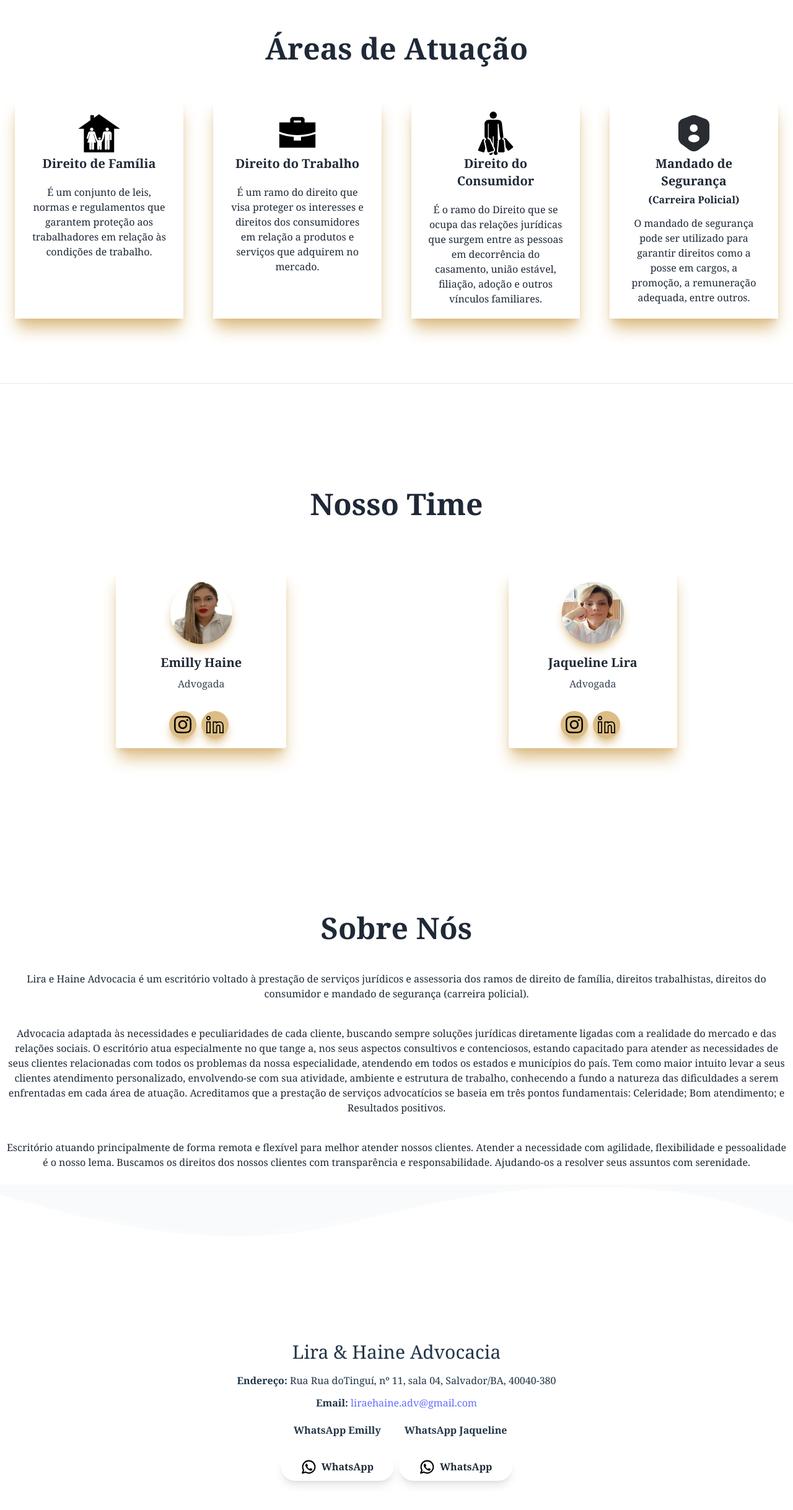
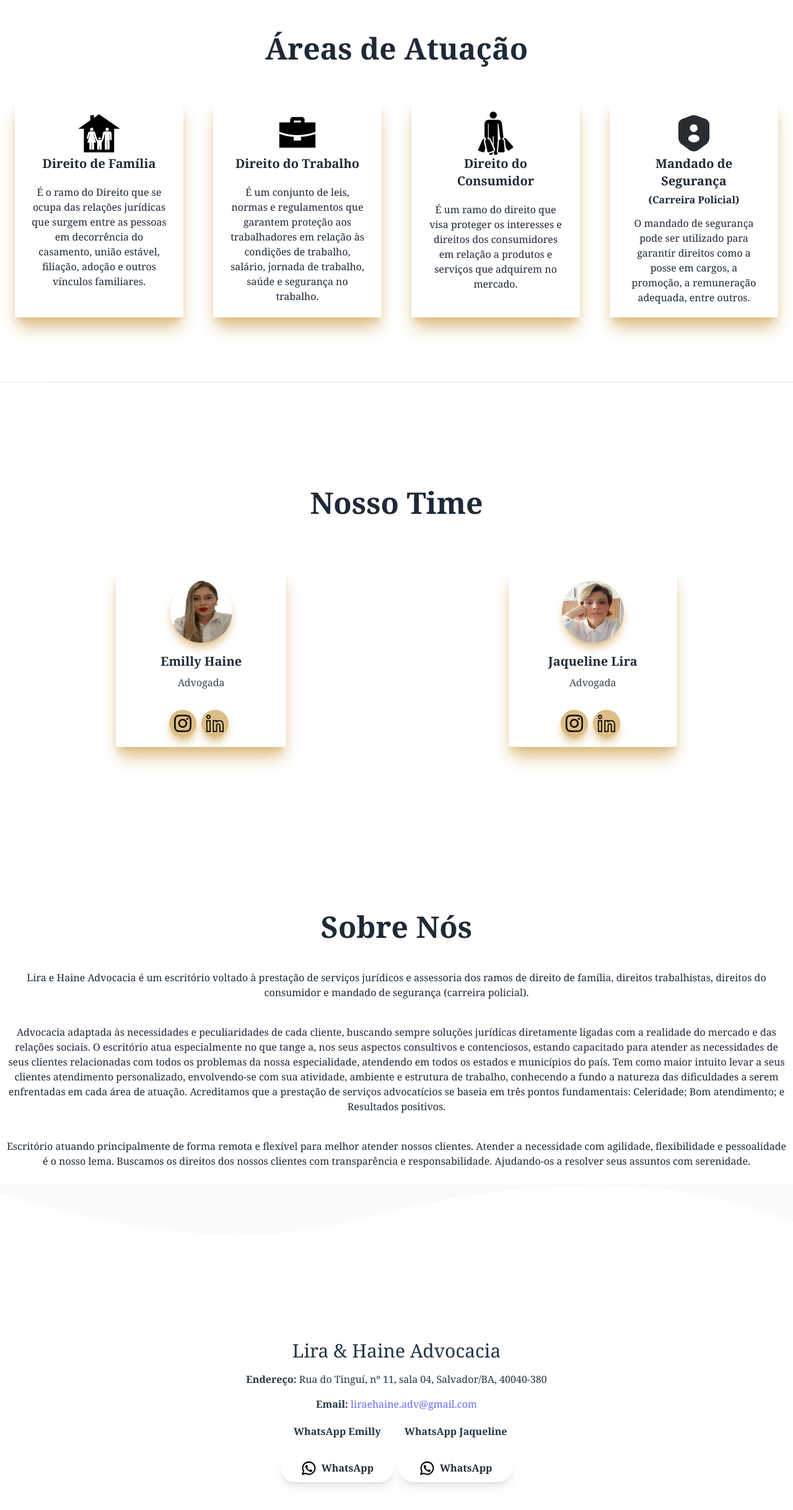
Before and after one commit to melo-gustavo/lira-haine-advocacia, a Vue app: page / in a window 1280 px wide. Shown: the part 698-3134 px from the top of the page at 62% size. Built offline with nearby package versions, Linux system fonts and the light colour scheme.

Commit message:
adjusts datails in layout

```diff
--- a/index.html
+++ b/index.html
@@ -2,9 +2,9 @@
 <html lang="en">
   <head>
     <meta charset="UTF-8" />
-    <link rel="icon" type="image/svg+xml" href="/vite.svg" />
+    <link rel="icon" type="image/svg+xml" href="/img/logo2.png" />
     <meta name="viewport" content="width=device-width, initial-scale=1.0" />
-    <title>Vite + Vue</title>
+    <title>Lira Haine Advocacia</title>
   </head>
   <body>
     <div id="app"></div>
--- a/src/components/Acting.vue
+++ b/src/components/Acting.vue
@@ -19,9 +19,9 @@
                         <div class="w-full font-bold text-xl text-gray-800 px-6">
                             Direito de Família
                         </div>
-                        <p class="text-gray-800 text-base px-6 mt-5">
-                            É um conjunto de leis, normas e regulamentos que garantem proteção aos trabalhadores em relação
-                            às condições de trabalho.
+                        <p class="text-gray-800 text-base px-6 mt-5 mb-5">
+                            É o ramo do Direito que se ocupa das relações jurídicas que surgem entre as pessoas em
+                            decorrência do casamento, união estável, filiação, adoção e outros vínculos familiares.
                         </p>
                     </a>
                 </div>
@@ -35,9 +35,9 @@
                         <div class="w-full font-bold text-xl text-gray-800 px-6">
                             Direito do Trabalho
                         </div>
-                        <p class="text-gray-800 text-base px-6 mt-5">
-                            É um ramo do direito que visa proteger os interesses e direitos dos consumidores em relação a
-                            produtos e serviços que adquirem no mercado.
+                        <p class="text-gray-800 text-base px-6 mt-5 mb-5">
+                            É um conjunto de leis, normas e regulamentos que garantem proteção aos trabalhadores em relação
+                            às condições de trabalho, salário, jornada de trabalho, saúde e segurança no trabalho.
                         </p>
                     </a>
                 </div>
@@ -52,8 +52,8 @@
                             Direito do Consumidor
                         </div>
                         <p class="text-gray-800 text-base px-6 mb-5 mt-5">
-                            É o ramo do Direito que se ocupa das relações jurídicas que surgem entre as pessoas em
-                            decorrência do casamento, união estável, filiação, adoção e outros vínculos familiares.
+                            É um ramo do direito que visa proteger os interesses e direitos dos consumidores em relação a
+                            produtos e serviços que adquirem no mercado.
                         </p>
                     </a>
                 </div>
@@ -67,7 +67,7 @@
                         <div class="w-full font-bold text-xl text-gray-800 px-6">
                             Mandado de Segurança <small><br>(Carreira Policial)</small>
                         </div>
-                        <p class="text-gray-800 text-base px-6 mt-3">
+                        <p class="text-gray-800 text-base px-6 mt-3 mb-5">
                             O mandado de segurança pode ser utilizado para garantir direitos como a posse em cargos,
                             a promoção, a remuneração adequada, entre outros.
                         </p>
@@ -76,7 +76,7 @@
             </div>
         </div>
     </section>
-    <div class="relative -mt-12 lg:10 z-100">
+    <div class="relative -mt-12 lg:10 z-100" id="template_separete">
         <svg viewBox="0 0 1428 174" version="1.1" xmlns="http://www.w3.org/2000/svg"
             xmlns:xlink="http://www.w3.org/1999/xlink">
             <g stroke="none" stroke-width="1" fill="none" fill-rule="evenodd">
--- a/src/components/Footer.vue
+++ b/src/components/Footer.vue
@@ -39,9 +39,9 @@
                 Lira & Haine Advocacia
             </h3>
             <div class="address">
-                <p><strong>Endereço:</strong> Rua Rua doTinguí, nº 11, sala 04, Salvador/BA, 40040-380</p>
+                <p><strong>Endereço:</strong> Rua do Tinguí, nº 11, sala 04, Salvador/BA, 40040-380</p>
             </div>
-            <div class="email mt-3">
+            <div class="email mt-4">
                 <p><strong>Email:</strong>
                     <span class="undeline text-white">
                         <a href="mailto:liraehaine.adv@gmail.com?subject=Desejo consultar mais informações" target="_blank">
--- a/src/components/Header.vue
+++ b/src/components/Header.vue
@@ -22,7 +22,7 @@ const closeMenu = () => {
               <!-- logo -->
               <div class="logo flex items-center justify-between gap-3">
                 <RouterLink :to="{ name: 'Home' }" class="ml-3">
-                  <a href="https://flowbite.com/" class="flex items-center">
+                  <a href="#" class="flex items-center">
                     <div>
                       <img src="/img/logo2.png" class="h-[60px] mr-2 w-[60px]" alt="Logo" />
                     </div>
--- a/src/components/OurTeam.vue
+++ b/src/components/OurTeam.vue
@@ -1,7 +1,7 @@
 <script setup></script>
 
 <template>
-    <section class="bg-white py-8" id="our-team">
+    <section class="bg-white py-8 flex flex-wrap justify-center items-center" id="our-team">
         <div class="container mx-auto px-2 pt-4 pb-12 text-gray-800">
             <h2 class="w-full my-2 text-5xl font-bold leading-tight text-center text-gray-800">
                 Nosso Time
@@ -9,7 +9,7 @@
             <div class="w-full mb-4">
                 <div class="h-1 mx-auto gradient w-64 opacity-25 my-0 py-0 rounded-t"></div>
             </div>
-            <div class="flex flex-col justify-around sm:flex-row pt-12 my-12 sm:my-4">
+            <div class="flex flex-col justify-around sm:flex-row pt-12 my-12 sm:my-4" id="cards-our-team">
                 <div class="max-w-sm rounded overflow-hidden shadow-xl shadow-[#DCBD85] px-12">
                     <div class="flex justify-center mt-5">
                         <img class="w-[100px] h-[100px] shadow-lg shadow-[#DCBD85] rounded-full mx-auto my-auto"
@@ -64,7 +64,7 @@
         </div>
     </section>
 
-    <div class="relative -mt-12 lg:10 z-100">
+    <div class="relative -mt-12 lg:10 z-100" id="template_separete">
         <svg viewBox="0 0 1428 174" version="1.1" xmlns="http://www.w3.org/2000/svg"
             xmlns:xlink="http://www.w3.org/1999/xlink">
             <g stroke="none" stroke-width="1" fill="none" fill-rule="evenodd">
--- a/src/index.css
+++ b/src/index.css
@@ -81,6 +81,15 @@
     #app {
         text-align: center;
       }
+    #template_separete {
+      display: none;
+    }
+    #cards-our-team {
+      margin-left: 4%;
+    }
+    #card-two-team {
+      @apply mt-10;
+    }
   }
 
 
```
